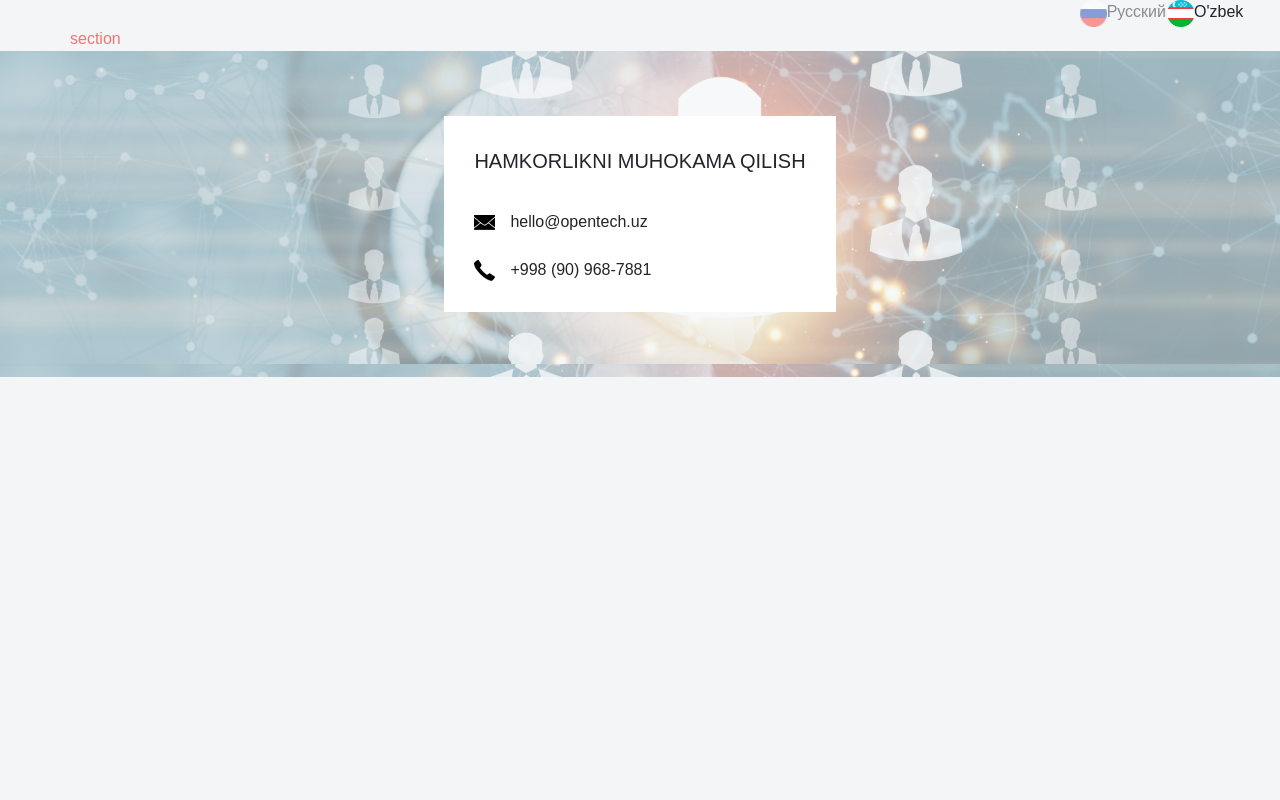
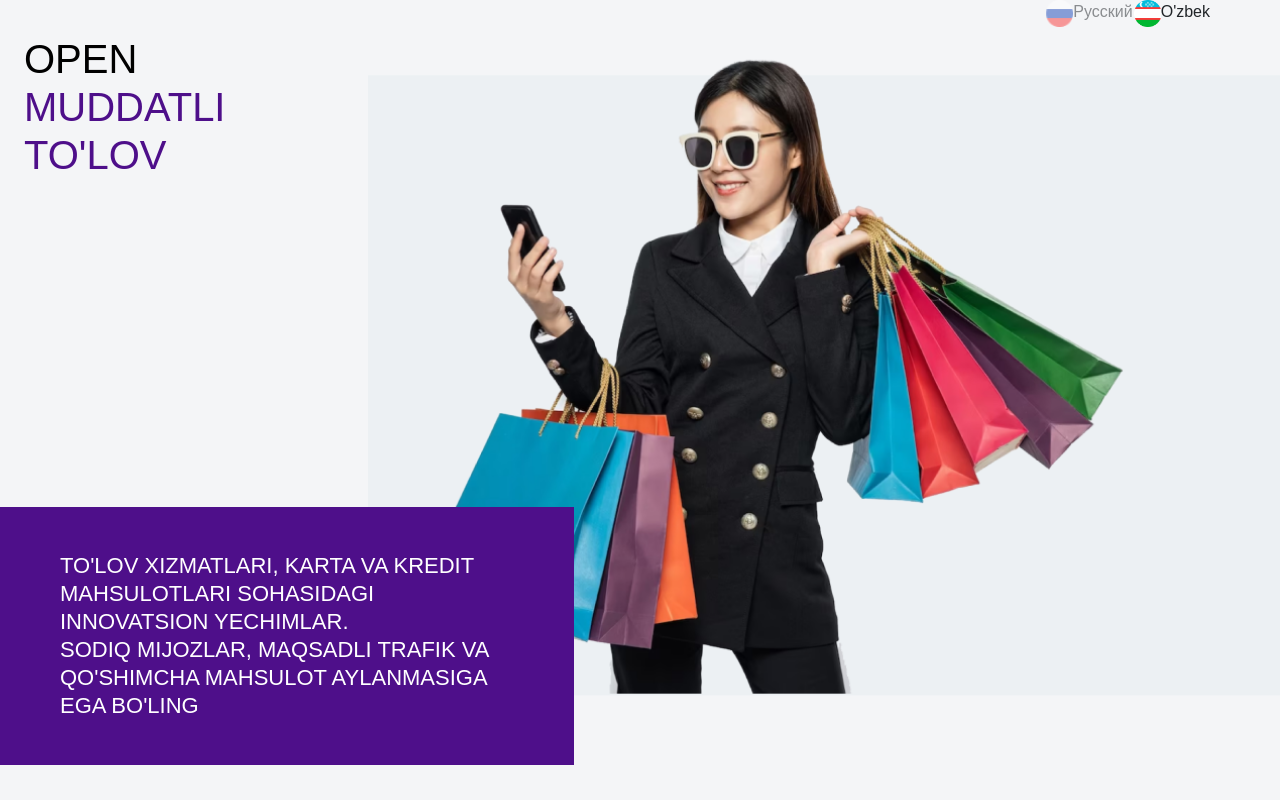
Before and after one commit to RamazonovDeveloper/OpenRassrochkaNew, a React (Create React App) app: page / in a window 1280 px wide. Shown: the top 800 px of the page. Built offline with nearby package versions, Linux system fonts and the light colour scheme.

Commit message:
something

```diff
--- a/src/App.js
+++ b/src/App.js
@@ -1,72 +1,99 @@
-import { useState } from 'react';
-import './App.css';
+import { useState } from "react";
+import "./App.css";
 
-import ruFlag from './assets/Flag.png'
-import uzFlag from './assets/bayroq.png'
-import headerGirl from './assets/headerGirl.png'
+import ruFlag from "./assets/Flag.png";
+import uzFlag from "./assets/bayroq.png";
+import headerGirl from "./assets/headerGirl.png";
 
-import message from './assets/message.png'
-import phone from './assets/call.png'
+import message from "./assets/message.png";
+import phone from "./assets/call.png";
 
-import { data } from './data'
+import { data } from "./data";
 
 function App() {
-
-  let identifyLang = localStorage.getItem("lang")
+  let identifyLang = localStorage.getItem("lang");
 
   if (!identifyLang) {
-    localStorage.setItem("lang","uz")
-    identifyLang = "uz"
+    localStorage.setItem("lang", "uz");
+    identifyLang = "uz";
   }
 
-  const [lang, setLang] = useState(identifyLang)
+  const [lang, setLang] = useState(identifyLang);
 
   const handleLangClick = (name) => {
-    localStorage.setItem("lang", name)
-    setLang(name)
-  }
+    localStorage.setItem("lang", name);
+    setLang(name);
+  };
 
-  let langData = data[lang]
+  let langData = data[lang];
 
   // console.log(langData);
 
   return (
     <div className="">
       <div className="container">
-        <div className="flex justify-end">
-          <div className={lang == "uz" ? "opacity-50 flex" : "flex"} onClick={() => handleLangClick("ru")}>
-            <img className='w-7' src={ruFlag} alt="" />
-            <p className='text-x'>Русский</p>
+        <div className="flex justify-end items-center">
+          <div
+            className={lang === "uz" ? "opacity-50 flex" : "flex"}
+            onClick={() => handleLangClick("ru")}
+          >
+            <img className="w-7" src={ruFlag} alt="" />
+            <p className="text-base">Русский</p>
           </div>
-          <div className={lang == "ru" ? "opacity-50 flex" : "flex"} onClick={() => handleLangClick("uz")}>
-            <img className='w-7' src={uzFlag} alt="" />
-            <p className='w-4'>O'zbek</p>
+          <div
+            className={lang === "ru" ? "opacity-50 flex" : "flex"}
+            onClick={() => handleLangClick("uz")}
+          >
+            <img className="w-7" src={uzFlag} alt="" />
+            <p className="text-base">O'zbek</p>
           </div>
         </div>
       </div>
 
-      <div className="section_form">
-        <div className="container text-red-400">
-          section
+      {/* HERO SECTION START */}
+      <div className="hero overflow-hidden">
+        {/* hero TITLE */}
+        <h1 className="hero__title text-black text-uppercase text-[35px] max-w-[202px] px-4 py-2 sm:text-[40px] smm:max-w-[300px] md:align-middle">
+          open
+          <span className="text-main_color"> {langData?.header_title}</span>
+        </h1>
+        <div className="relative">
+          <div className="hero__img-block relative -z-10 bg-gray_form w-[920px] h-[620px] translate-x-[9%] -translate-y-[18%] lg:translate-x-[40%] lg-w-70%">
+            <img
+              className="hero__img w-full -translate-x-[21%] sm:-translate-x-[12%] smm:-translate-x-[5%] md:translate-x-0 -translate-y-[4%]"
+              src={headerGirl}
+              alt="main girl"
+            />
+          </div>
+        </div>
+
+        {/* hero BLOCK */}
+        <div className="hero__block bg-main_color py-[30px] pl-2.5 pr-7 max-w-[309px]  sm:max-w-[377px] smm:max-w-[400px] md:max-w-[414px]  -translate-y-[200px] smm:-translate-y-[300px] lg:px-[60px] lg:py-[45px] lg:max-w-[574px]">
+          <p className="hero__text text-white text-base sm:text-xl md:uppercase lg:text-[22px]">
+            {langData?.header_text1}
+          </p>
+          <p className="hero__text text-white text-base sm:text-xl md:uppercase lg:text-[22px]">
+            {langData?.header_text2}
+          </p>
         </div>
       </div>
+      {/* HERO SECTION END */}
 
       <div className="footer">
         <div className="container footer_big">
           <div className="footer_card">
-            <p className='text-uppercase mb-4'>{langData.decision}</p>
-            <div className='footer_card_items'>
+            <p className="text-uppercase mb-4">{langData.decision}</p>
+            <div className="footer_card_items">
               <img src={message} alt="" />
               <p>hello@opentech.uz</p>
             </div>
-            <div className='footer_card_items'>
+            <div className="footer_card_items">
               <img src={phone} alt="" />
               <p> +998 (90) 968-7881</p>
             </div>
           </div>
         </div>
       </div>
-
     </div>
   );
 }
--- a/tailwind.config.js
+++ b/tailwind.config.js
@@ -3,35 +3,36 @@ module.exports = {
   content: ["./src/**/*.{html,js}"],
   theme: {
     extend: {
-      colors:{
-        main_color:"#4E0F8A",
-        black:"#000000",
-        white:"#fff",
-        gray_light:"#F4F5F7",
-        gray_form:"#ECF0F3",
-        gray_input:"#E4E7EB",
-      }
+      colors: {
+        main_color: "#4E0F8A",
+        black: "#000000",
+        white: "#fff",
+        gray_light: "#F4F5F7",
+        gray_form: "#ECF0F3",
+        gray_input: "#E4E7EB",
+      },
     },
-    screens:{
-      xs:"320px",
-      sm:"414px",
-      md:"768px",
-      lg:"1024px",
-      xl:"1440px"
+    screens: {
+      xs: "320px",
+      sm: "414px",
+      smm: "600px",
+      md: "768px",
+      lg: "1024px",
+      xl: "1440px",
     },
-    container:{
-      center:true,
+    container: {
+      center: true,
       padding: {
-        xs:"0.625rem",
-        sm:"1rem",
-        md:"1.25rem",
-        lg:"1.875rem",
-        xl:"1.875rem",
+        xs: "0.625rem",
+        sm: "1rem",
+        md: "1.25rem",
+        lg: "1.875rem",
+        xl: "1.875rem",
       },
-      screens:{
-        xl:"1200px"
-      }
+      screens: {
+        xl: "1200px",
+      },
     },
   },
   plugins: [],
-}
+};
```
